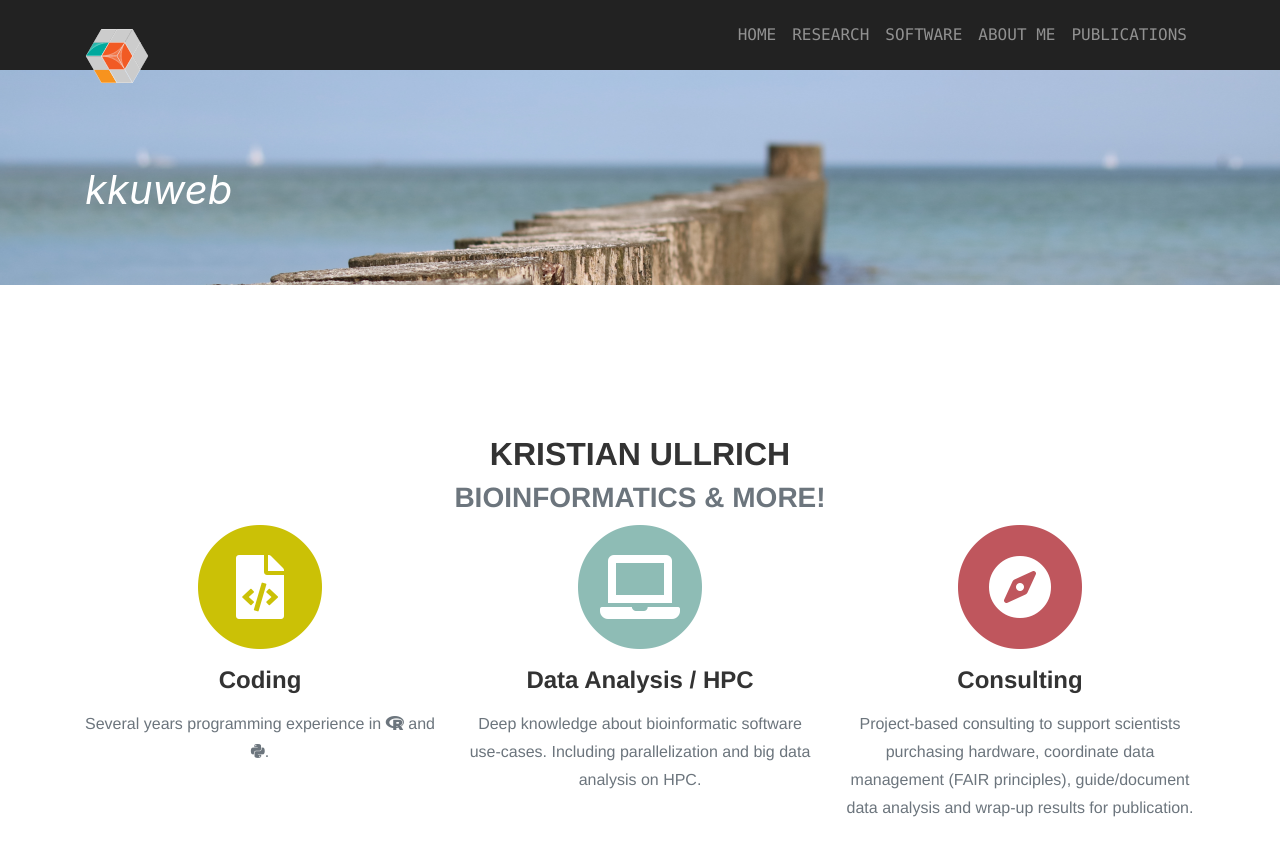
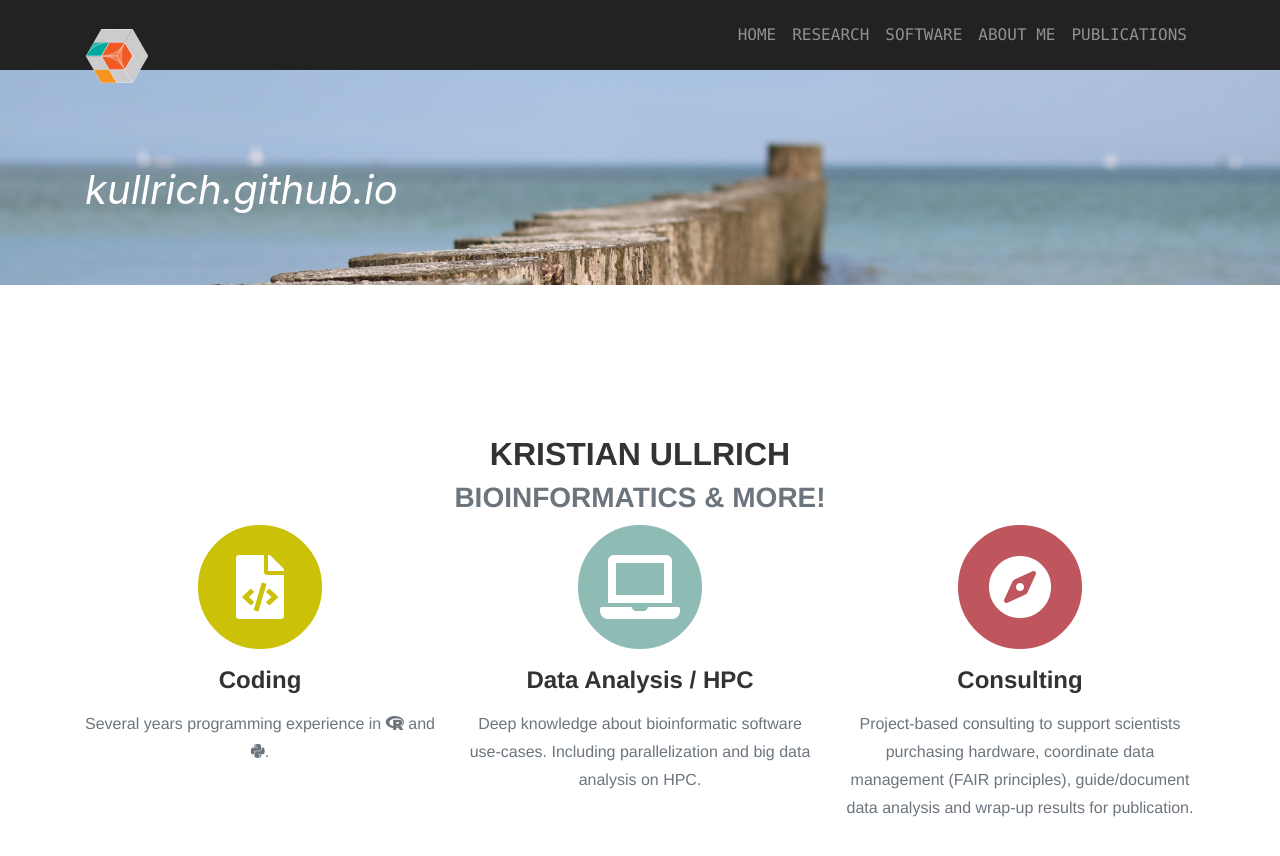
Before and after one commit to kullrich/kullrich.github.io, a Jekyll site: the page built from index.markdown, in a window 1280 px wide and 900 px high. Shown: the top 856 px of the window. Built offline with Jekyll 4.4.1, drawn with Linux system fonts in a browser that asks for light colours.

Commit message:
#updated imprint

```diff
--- a/_includes/header.html
+++ b/_includes/header.html
@@ -31,7 +31,7 @@
   <header class="masthead">
     <div class="container">
       <div class="intro-text">
-        <div class="intro-lead-in">kkuweb</div>
+        <div class="intro-lead-in">kullrich.github.io</div>
       </div>
     </div>
   </header>
--- a/_includes/imprint.html
+++ b/_includes/imprint.html
@@ -117,7 +117,7 @@
           <strong>Datenempfänger</strong><br />
           Bei der Verarbeitung Ihrer Daten arbeiten wir mit den folgenden Dienstleistern zusammen, die Zugriff auf Ihre Daten haben:
           <ul>
-            <li><span>Webhosting-Anbieter: DomainFactory https://www.df.eu</span></li>
+            <li><span>Webhosting-Anbieter: github.com https://github.com</span></li>
             <li><span>Anbieter von Social-Media-Plattformen: Xing, LinkedIn, Pinterest, Instagram, Twitter</span></li>
           </ul>
         </p>
```
Also changed, not shown: Gemfile.lock.
